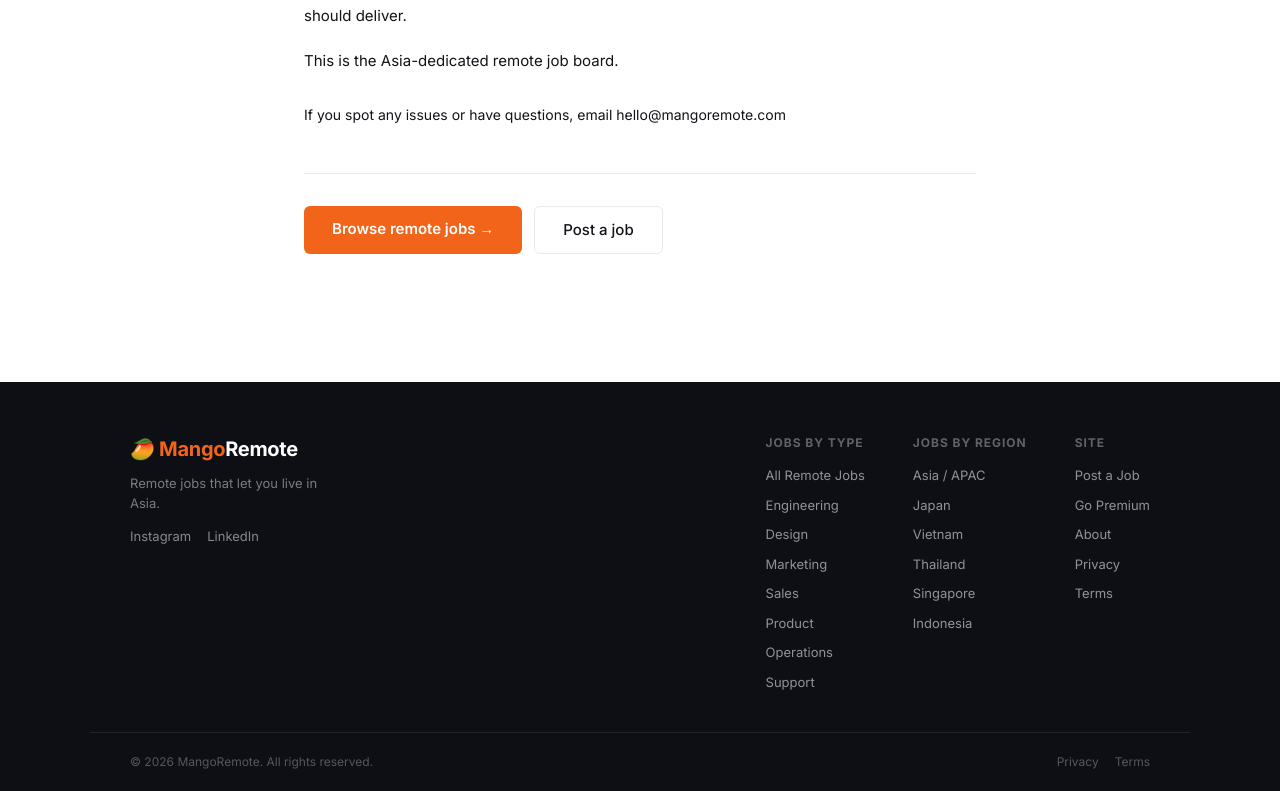
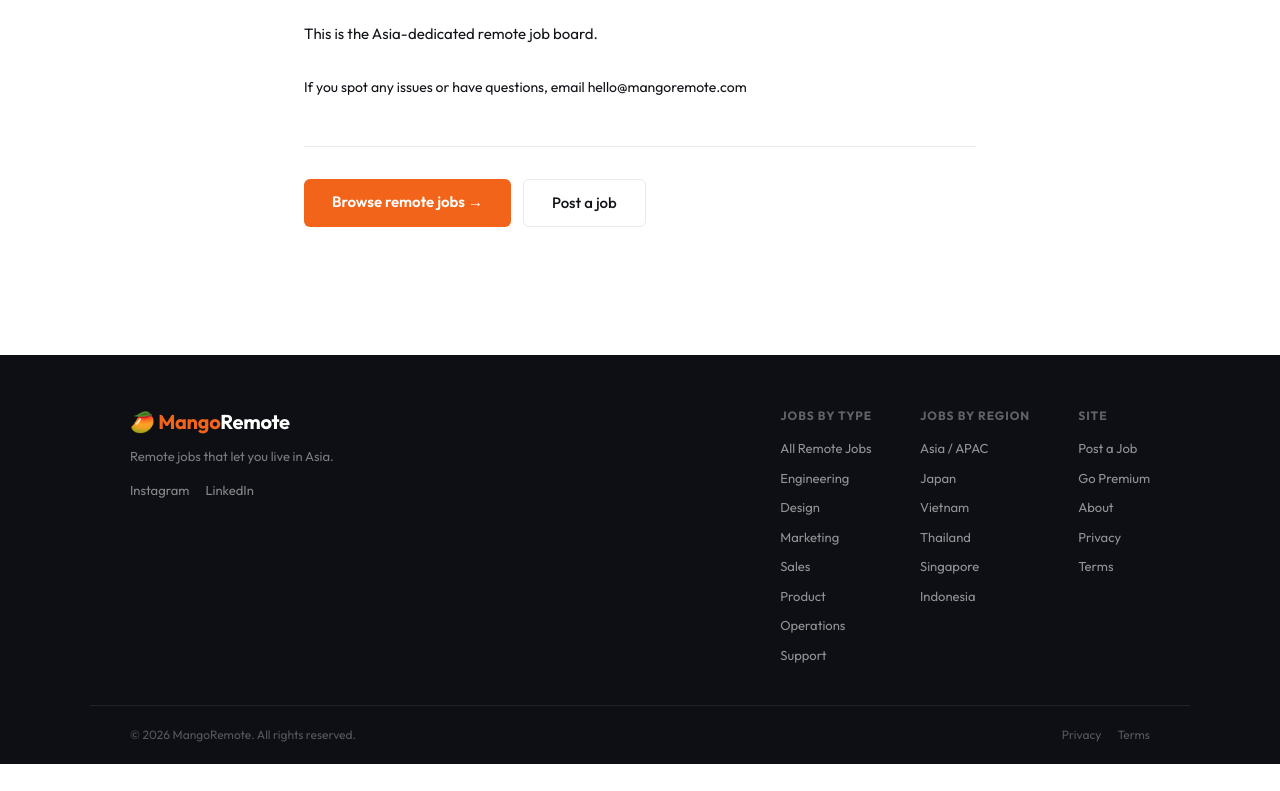
Before and after one commit to MangoRemote/mango-remote, a Next.js app: page /about in a window 1280 px wide. Shown: the part 1166-1957 px from the top of the page. After the commit the page ends 1930 px from the top, so only its background shows below. Built offline with nearby package versions, Linux system fonts and the light colour scheme; no server answers.

Commit message:
Switch to Outfit font - unique modern geometric look

```diff
--- a/app/globals.css
+++ b/app/globals.css
@@ -1,4 +1,4 @@
-@import url('https://fonts.googleapis.com/css2?family=Inter:wght@400;500;600;700&display=swap');
+@import url('https://fonts.googleapis.com/css2?family=Outfit:wght@400;500;600;700;800&display=swap');
 
 @import "tailwindcss";
 
@@ -23,7 +23,7 @@
 }
 
 html {
-  font-family: 'Inter', -apple-system, BlinkMacSystemFont, sans-serif;
+  font-family: 'Outfit', -apple-system, BlinkMacSystemFont, sans-serif;
   background: var(--bg);
   color: var(--text);
   font-size: 15px;
@@ -105,7 +105,7 @@
 }
 
 .btn-ghost {
-  font-family: 'Inter', sans-serif;
+  font-family: 'Outfit', sans-serif;
   font-size: 13px;
   font-weight: 500;
   color: var(--text);
@@ -125,7 +125,7 @@
 }
 
 .btn-primary {
-  font-family: 'Inter', sans-serif;
+  font-family: 'Outfit', sans-serif;
   font-size: 13px;
   font-weight: 600;
   color: white;
@@ -197,7 +197,7 @@
 
 .hero-search input {
   flex: 1;
-  font-family: 'Inter', sans-serif;
+  font-family: 'Outfit', sans-serif;
   font-size: 15px;
   border: none;
   padding: 18px 24px;
@@ -209,7 +209,7 @@
 .hero-search input::placeholder { color: #9CA3AF; }
 
 .hero-search button {
-  font-family: 'Inter', sans-serif;
+  font-family: 'Outfit', sans-serif;
   font-size: 15px;
   font-weight: 600;
   background: var(--accent);
@@ -235,7 +235,7 @@
 }
 
 .hero-filter-select {
-  font-family: 'Inter', sans-serif;
+  font-family: 'Outfit', sans-serif;
   font-size: 13px;
   font-weight: 500;
   color: rgba(255,255,255,0.85);
@@ -375,7 +375,7 @@
 
 .sidebar-search {
   width: 100%;
-  font-family: 'Inter', sans-serif;
+  font-family: 'Outfit', sans-serif;
   font-size: 13px;
   border: 1px solid var(--border);
   padding: 9px 10px 9px 34px;
@@ -461,7 +461,7 @@
 }
 
 .jobs-sort {
-  font-family: 'Inter', sans-serif;
+  font-family: 'Outfit', sans-serif;
   font-size: 13px;
   color: var(--text);
   background: var(--bg);
@@ -745,7 +745,7 @@
 
 .email-form input {
   flex: 1;
-  font-family: 'Inter', sans-serif;
+  font-family: 'Outfit', sans-serif;
   font-size: 15px;
   border: none;
   padding: 11px 16px;
@@ -758,7 +758,7 @@
 .email-form input::placeholder { color: rgba(255,255,255,0.4); }
 
 .email-form button {
-  font-family: 'Inter', sans-serif;
+  font-family: 'Outfit', sans-serif;
   font-size: 13px;
   font-weight: 600;
   background: var(--accent);
@@ -997,7 +997,7 @@
 
 /* ─── Search input (standalone) ─── */
 .search-input {
-  font-family: 'Inter', sans-serif;
+  font-family: 'Outfit', sans-serif;
   font-size: 13px;
   border: 1px solid var(--border);
   padding: 7px 12px;
@@ -1087,7 +1087,7 @@
 }
 
 .form-input {
-  font-family: 'Inter', sans-serif;
+  font-family: 'Outfit', sans-serif;
   font-size: 15px;
   border: 1px solid var(--border);
   padding: 10px 12px;
@@ -1737,7 +1737,7 @@
   width: 100%;
   background: var(--accent);
   color: #fff;
-  font-family: 'Inter', sans-serif;
+  font-family: 'Outfit', sans-serif;
   font-size: 15px;
   font-weight: 600;
   padding: 11px;
@@ -2438,7 +2438,7 @@
 }
 
 .email-capture-input {
-  font-family: 'Inter', sans-serif;
+  font-family: 'Outfit', sans-serif;
   font-size: 15px;
   border: 1px solid var(--border);
   padding: 9px 14px;
```
